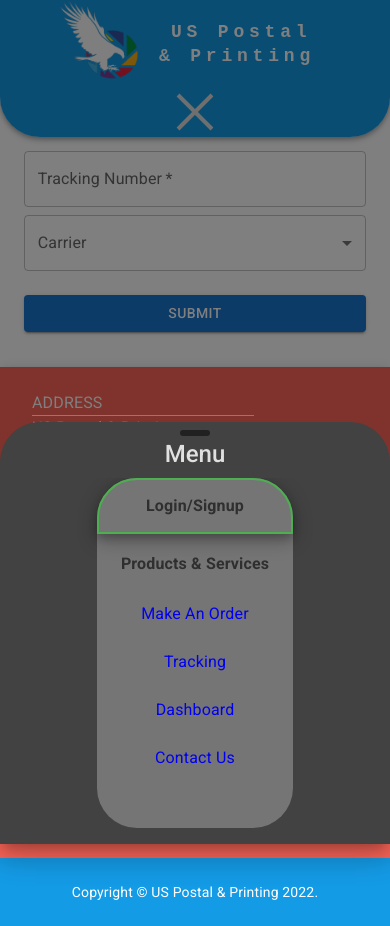
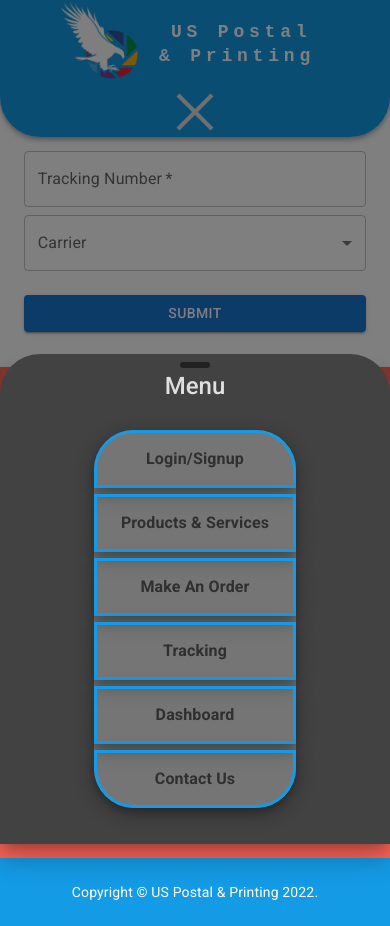
Before and after one commit to Mateo-Wallace/US-Postal-Printing, a React (Create React App) app in the folder client/: page /tracking in a window 390 px wide. Both pictures are taken after a click on the button 195 px from the left and 112 px from the top of the page. Built offline with nearby package versions, Linux system fonts and the light colour scheme; what survey-core would draw is missing.

Commit message:
finished mobile menu!!!!!

```diff
--- a/client/src/components/Header/SwipeableEdgeDrawer.js
+++ b/client/src/components/Header/SwipeableEdgeDrawer.js
@@ -66,7 +66,7 @@ function SwipeableEdgeDrawer(props) {
       <Global
         styles={{
           ".MuiDrawer-root > .MuiPaper-root": {
-            height: `calc(50% - ${drawerBleeding}px)`,
+            height: `calc(58% - ${drawerBleeding}px)`,
             overflow: "visible",
           },
         }}
@@ -137,6 +137,7 @@ function SwipeableEdgeDrawer(props) {
             overflow: "auto",
             display: "flex",
             justifyContent: "center",
+            alignItems: "center",
           }}
         >
           <MenuList
@@ -144,6 +145,8 @@ function SwipeableEdgeDrawer(props) {
               backgroundColor: "#757575",
               borderRadius: "40px",
               textAlign: "center",
+              display: "flex",
+              flexDirection: "column",
             }}
             id="basic-menu"
             open={open}
@@ -152,15 +155,15 @@ function SwipeableEdgeDrawer(props) {
               "aria-labelledby": "basic-button",
             }}
           >
-            <Link variant="h5" to="/login" style={{ textDecoration: "none" }}>
+            <Link to="/login" style={{ textDecoration: "none" }}>
               <MenuItem
                 style={{
-                  marginBottom: "4px",
+                  marginBottom: "6px",
                   display: "flex",
                   justifyContent: "center",
                   borderTopLeftRadius: "40px",
                   borderTopRightRadius: "40px",
-                  border: "#4CAF50 solid 2px",
+                  border: "#149be6 solid 3px",
                   boxShadow:
                     "0 4px 8px 0 rgba(0, 0, 0, 0.2), 0 6px 20px 0 rgba(0, 0, 0, 0.29)",
                 }}
@@ -177,7 +180,14 @@ function SwipeableEdgeDrawer(props) {
             </Link>
             <Link to="/products&services" style={{ textDecoration: "none" }}>
               <MenuItem
-                style={{ display: "flex", justifyContent: "center" }}
+                style={{
+                    marginBottom: "6px",
+                    display: "flex",
+                    justifyContent: "center",
+                    border: "#149be6 solid 3px",
+                    boxShadow:
+                      "0 4px 8px 0 rgba(0, 0, 0, 0.2), 0 6px 20px 0 rgba(0, 0, 0, 0.29)",
+                  }}
                 onClick={toggleDrawer(false)}
               >
                 <Typography
@@ -191,34 +201,87 @@ function SwipeableEdgeDrawer(props) {
             </Link>
             <Link to="/make-an-order" style={{ textDecoration: "none" }}>
               <MenuItem
-                style={{ display: "flex", justifyContent: "center" }}
+                style={{
+                    marginBottom: "6px",
+                    display: "flex",
+                    justifyContent: "center",
+                    border: "#149be6 solid 3px",
+                    boxShadow:
+                      "0 4px 8px 0 rgba(0, 0, 0, 0.2), 0 6px 20px 0 rgba(0, 0, 0, 0.29)",
+                  }}
                 onClick={toggleDrawer(false)}
               >
+                <Typography
+                  variant="p"
+                  fontWeight={700}
+                  sx={{ p: 1, color: "text.secondary" }}
+                >
                 Make An Order
+                </Typography>
               </MenuItem>
             </Link>
             <Link to="/tracking" style={{ textDecoration: "none" }}>
               <MenuItem
-                style={{ display: "flex", justifyContent: "center" }}
+                style={{
+                    marginBottom: "6px",
+                    display: "flex",
+                    justifyContent: "center",
+                    border: "#149be6 solid 3px",
+                    boxShadow:
+                      "0 4px 8px 0 rgba(0, 0, 0, 0.2), 0 6px 20px 0 rgba(0, 0, 0, 0.29)",
+                  }}
                 onClick={toggleDrawer(false)}
               >
+                <Typography
+                  variant="p"
+                  fontWeight={700}
+                  sx={{ p: 1, color: "text.secondary" }}
+                >
                 Tracking
+                </Typography>
               </MenuItem>
             </Link>
             <Link to="/dashboard/:userId" style={{ textDecoration: "none" }}>
               <MenuItem
-                style={{ display: "flex", justifyContent: "center" }}
+                style={{
+                    marginBottom: "6px",
+                    display: "flex",
+                    justifyContent: "center",
+                    border: "#149be6 solid 3px",
+                    boxShadow:
+                      "0 4px 8px 0 rgba(0, 0, 0, 0.2), 0 6px 20px 0 rgba(0, 0, 0, 0.29)",
+                  }}
                 onClick={toggleDrawer(false)}
               >
+                <Typography
+                  variant="p"
+                  fontWeight={700}
+                  sx={{ p: 1, color: "text.secondary" }}
+                >
                 Dashboard
+                </Typography>
               </MenuItem>
             </Link>
             <Link to="/contact-us" style={{ textDecoration: "none" }}>
               <MenuItem
-                style={{ display: "flex", justifyContent: "center" }}
+                style={{
+                    display: "flex",
+                    justifyContent: "center",
+                    borderBottomLeftRadius: "40px",
+                    borderBottomRightRadius: "40px",
+                    border: "#149be6 solid 3px",
+                    boxShadow:
+                      "0 4px 8px 0 rgba(0, 0, 0, 0.2), 0 6px 20px 0 rgba(0, 0, 0, 0.29)",
+                  }}
                 onClick={toggleDrawer(false)}
               >
+                <Typography
+                  variant="p"
+                  fontWeight={700}
+                  sx={{ p: 1, color: "text.secondary" }}
+                >
                 Contact Us
+                </Typography>
               </MenuItem>
             </Link>
           </MenuList>
```
